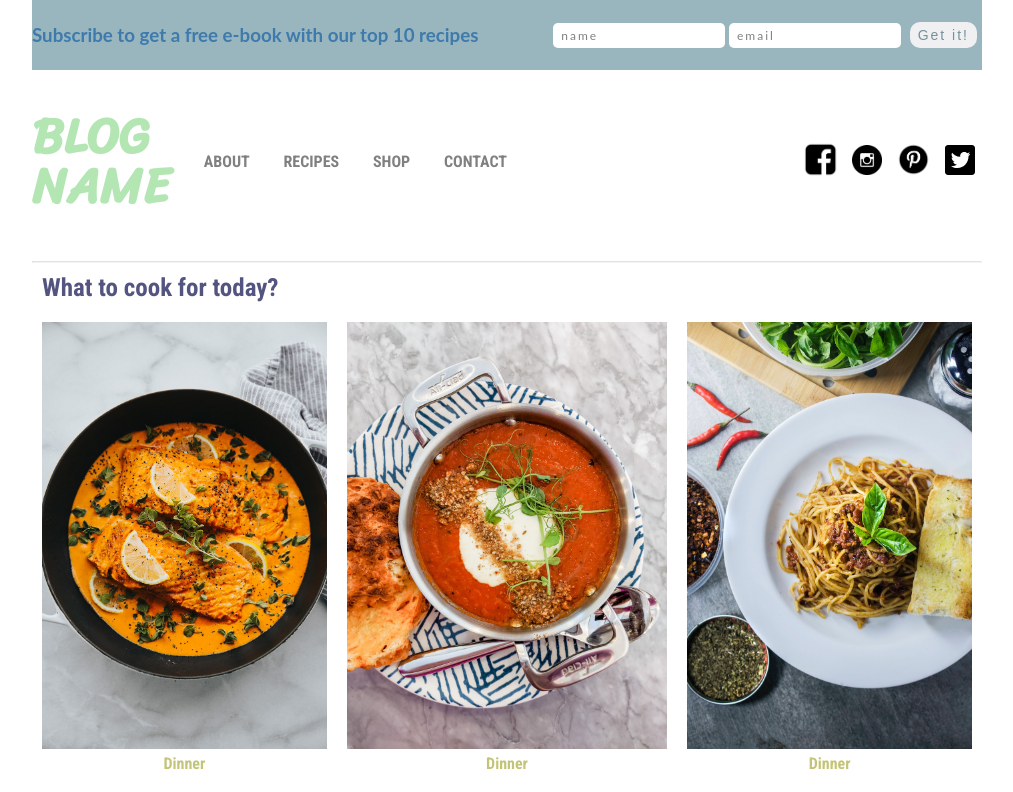
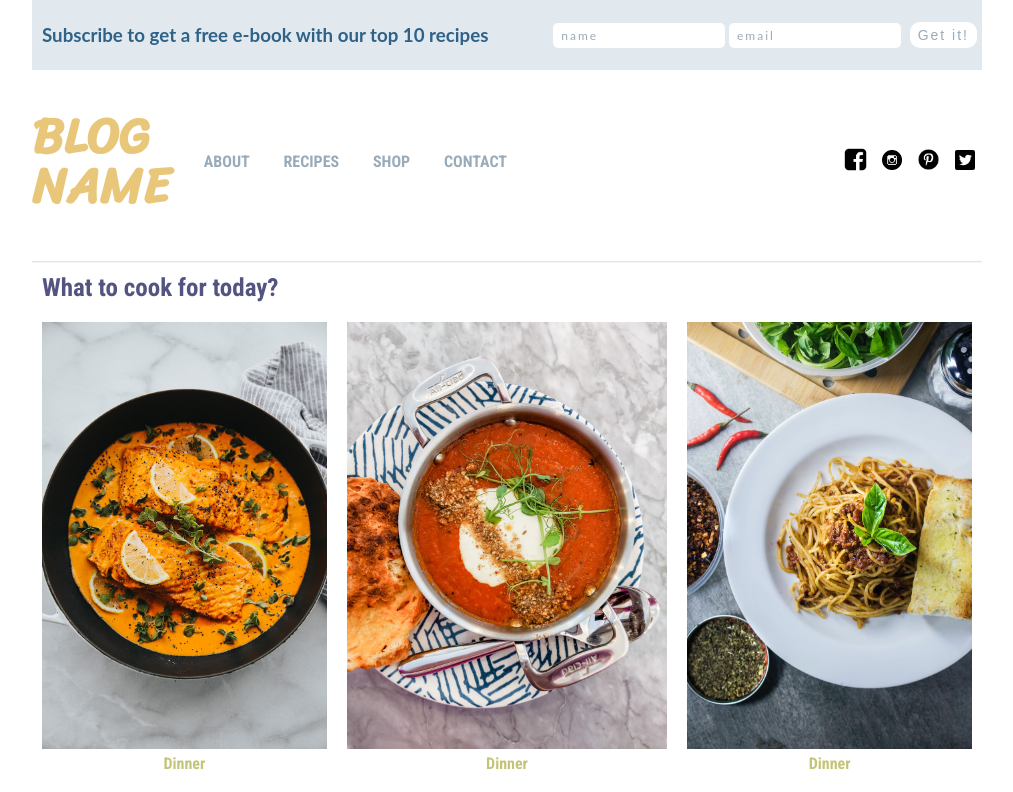
Before and after one commit to YaninaTrekhleb/food-blog-sass, a plain HTML site: page index.html in a window 1280 px wide. Shown: the top 792 px of the page, without its empty margins (133-1146 px from the left). Drawn offline with Linux system fonts and the light colour scheme.

Commit message:
Scss variables editing.

```diff
--- a/index.html
+++ b/index.html
@@ -37,10 +37,10 @@
       </div>
 
       <div class="nav-right-menu">
-        <a href="#"><img src="./images/logo/facebook-logo.png" alt="facebook-logo" width="35"></a>
-        <a href="#"><img src="./images/logo/instagram-logo.png" alt="instagram-logo" width="30"></a>
-        <a href="#"><img src="./images/logo/pinterest-icons.png" alt="pinterest-logo" width="35"></a>
-        <a href="#"><img src="./images/logo/twitter-logo.svg" alt="twitter-logo" width="30"></a>
+        <a href="#"><img src="./images/logo/facebook-logo.png" alt="facebook-logo" width="25"></a>
+        <a href="#"><img src="./images/logo/instagram-logo.png" alt="instagram-logo" width="20"></a>
+        <a href="#"><img src="./images/logo/pinterest-icons.png" alt="pinterest-logo" width="25"></a>
+        <a href="#"><img src="./images/logo/twitter-logo.svg" alt="twitter-logo" width="20"></a>
       </div>
     </div>
   </nav>
--- a/styles/_variables.scss
+++ b/styles/_variables.scss
@@ -1,18 +1,18 @@
 $mainFont: 'Roboto Condensed', sans-serif;
 $mainFontColor: #193446;
-$topBannerBackgroundColor: rgb(153, 182, 190);
+$topBannerBackgroundColor: #c3d4de81;
 $topBannerFont: 'Lato', sans-serif;
-$topBannerFontColor: rgb(62, 122, 172);
+$topBannerFontColor: #2e6288;
 $inputFontFamily: 'Lato', sans-serif;
-$inputFontColor: gray;
-$submitButtonBackgroundColor: rgb(240, 240, 243);
-$submitButtonFontColor: rgb(116, 146, 153);
+$inputFontColor: #99abb9;
+$submitButtonBackgroundColor: rgb(255, 255, 255);
+$submitButtonFontColor: #99abb9;
 $submitButtonFontSize: 14px;
 
-$navLinksFontColor: gray;
+$navLinksFontColor: #99abb9;
 $navLinksFontSize: 16px;
 $mainTitleFont: 'Sriracha', cursive;;
-$mainTitleFontColor: rgb(180, 230, 180);
+$mainTitleFontColor: #e8c77a;
 
 $mainDishesFontColor: rgb(84, 84, 128);
 $mainDishesTitleColor: rgb(196, 196, 120);
--- a/styles/style.scss
+++ b/styles/style.scss
@@ -31,6 +31,7 @@ header {
     h3 {
       font-family: $topBannerFont;
       color: $topBannerFontColor;
+      margin-left: 10px;
     }
   }
 
@@ -117,7 +118,7 @@ nav {
 }
 
 hr {
-  border-color: #c7c4c4;
+  border-color: #c3d4de;
   opacity: 0.2;
 }
 
```
Also changed, not shown: styles/style.css, 1 other file.
